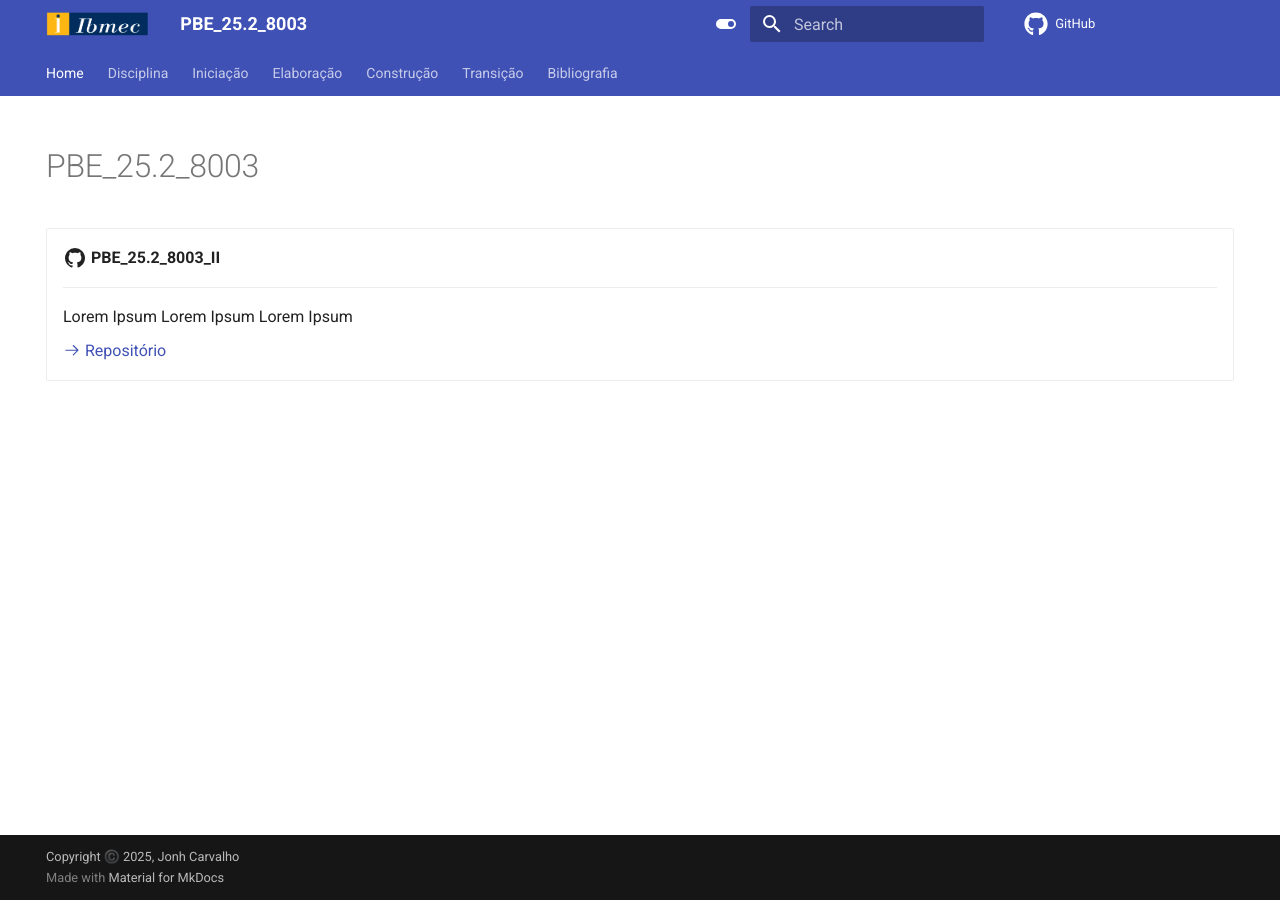
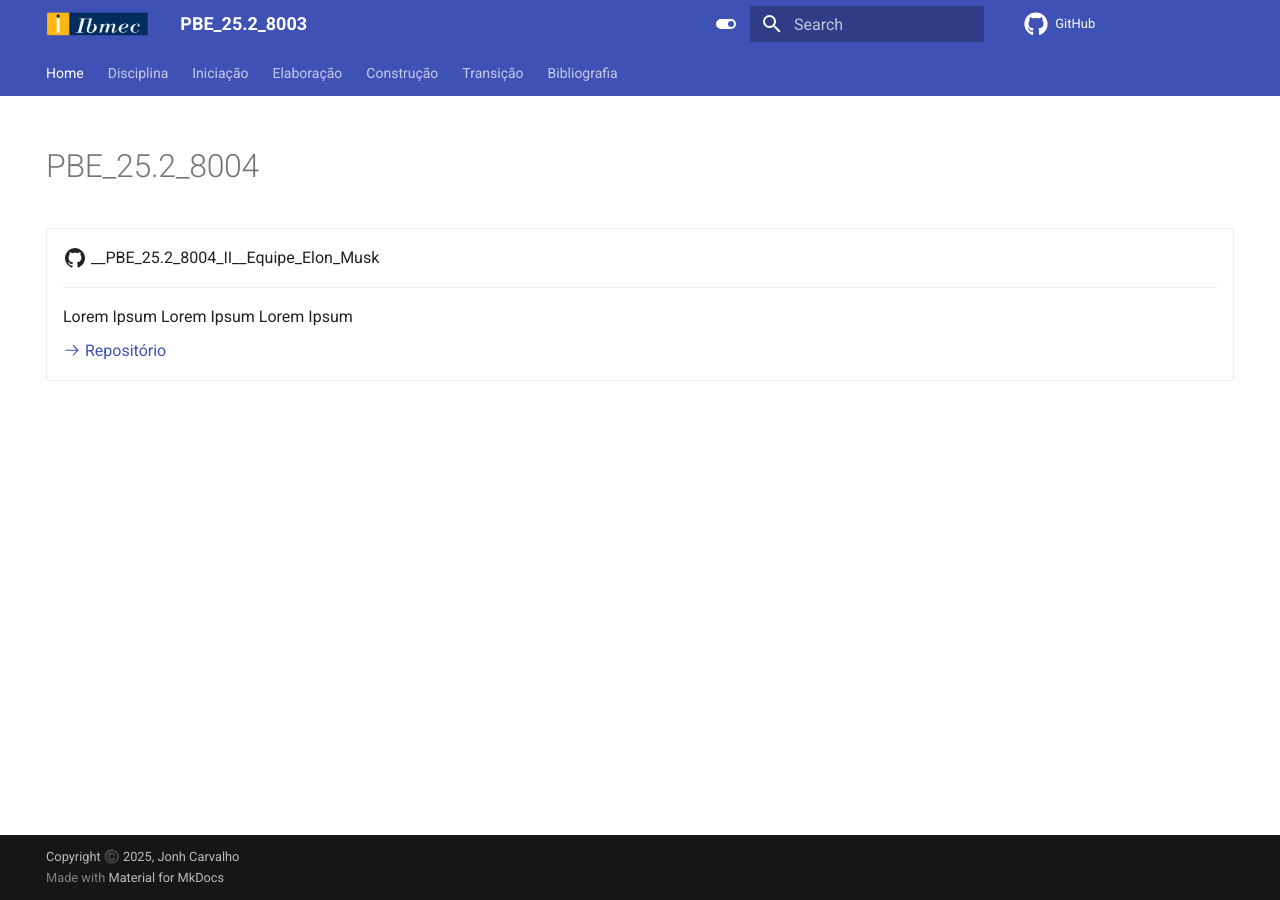
Before and after one commit to Projetos-de-Extensao/PBE_25.2_8004_II, an MkDocs documentation site: the page built from docs/index.md, in a window 1280 px wide. Built offline with MkDocs 1.6.1 and Material for MkDocs 9.7.7, drawn with Linux system fonts in a browser that asks for light colours; comment, search, counter and statistics services are not loaded.

Commit message:
index.md

```diff
--- a/docs/index.md
+++ b/docs/index.md
@@ -4,17 +4,17 @@ hide:
   - toc
 ---
 
-# PBE_25.2_8003
+# PBE_25.2_8004
 
 <div class="grid cards" markdown>
 
--   :material-github:{ .lg .middle } __PBE_25.2_8003_II__
+-   :material-github:{ .lg .middle } __PBE_25.2_8004_II__Equipe_Elon_Musk
 
     ---
 
     Lorem Ipsum Lorem Ipsum Lorem Ipsum
 
-    [:octicons-arrow-right-24: Repositório](https://github.com/Projetos-de-Extensao/PBE_25.2_8003_II)
+    [:octicons-arrow-right-24: Repositório](https://github.com/Projetos-de-Extensao/PBE_25.2_8004_II)
 
 
 </div>
```
